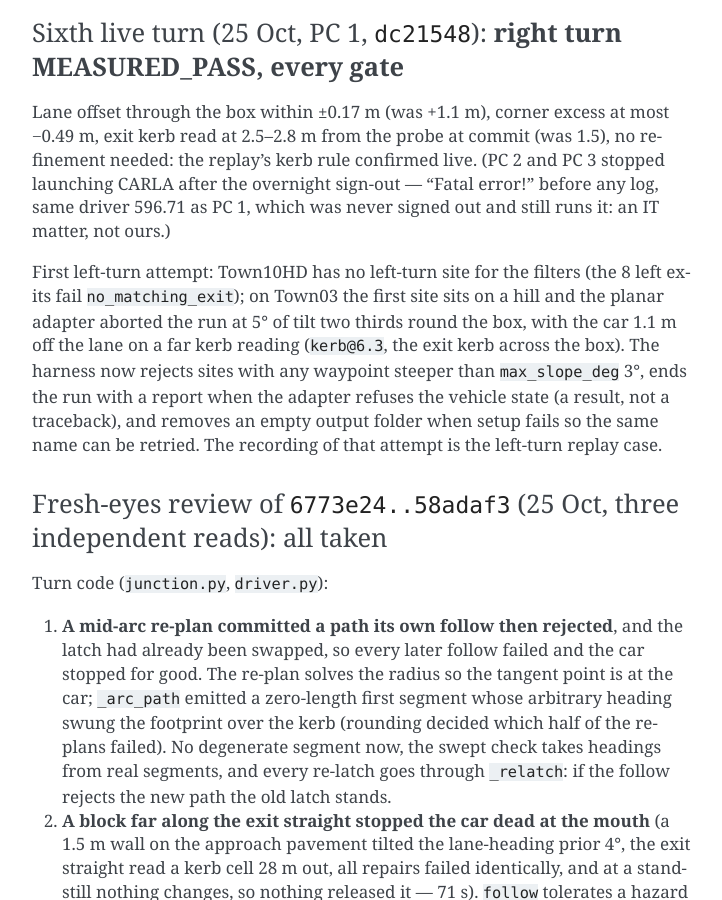
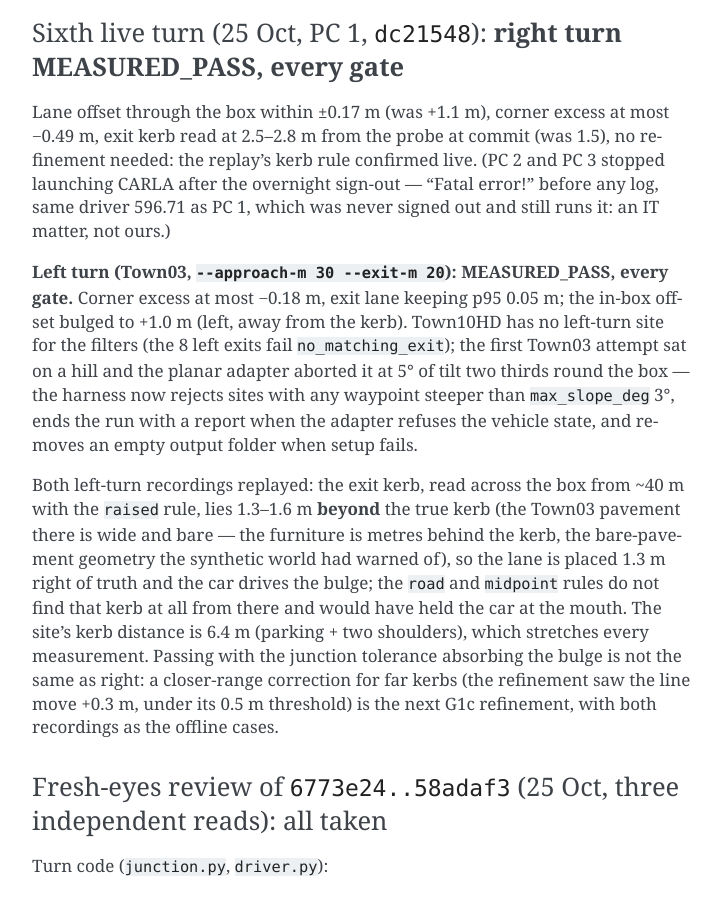
Before and after one commit to kkaaman/kkaaman-elec5308-a2-mo, a Sphinx documentation site: the page built from docs/mapless_autonomy.md, in a window 1280 px wide and 900 px high, scrolled down 28784 px. Shown: the whole window, without its empty margins (388-1110 px from the left). Built offline with Sphinx 7.4.7, drawn with Linux system fonts in a browser that asks for light colours.

Commit message:
AI Journal: Assignment 2 (Mapless extension) - Docs: live left turn MEASURED_PASS on Town03; far-kerb bias from the replays noted as the next G1c refinement {   "studentId": "kkaaman",   "groupId": "7",   "taskId": "Assignment 2 (Mapless extension)",   "tool": "Claude Fable",   "isPaid": true,   "modelVersion": "5.1",   "language": "English (Australia) 🇦🇺",   "interactions": [     {       "prompt": "Shared the live left turn run on Town03 and asked for the turn results to be analysed and written up",       "response": "The docs record the right turn (Town10HD) and the left turn (Town03) passing every gate. Replays of both left-turn recordings showed the exit kerb read 1.3-1.6 m too far from about 40 m on the wide bare pavement, so a closer-range correction was noted as the next turn refinement.",       "intent": "Design Analysis",       "aiAccuracy": "Perfect",       "humanIntervention": "Ran the left turn live on Town03 and uploaded the recordings",       "verificationMethod": "Manual Trace",       "evaluationConfidence": 4     }   ],   "metaReflection": {     "utilityScore": 5,     "processEvolution": "from fixing to measuring",     "criticalMoment": "when both turns passed every gate",     "skillDependency": "interpreting replay results",     "synthesis": "a pass can still hide a bias worth fixing"   },   "tags": [],   "status": "complete",   "id": "239794ef-5bbf-4a6d-9f3a-4d69737fbc9a",   "createdAt": "2026-11-07T09:24:04.568Z" }

```diff
--- a/docs/mapless_autonomy.md
+++ b/docs/mapless_autonomy.md
@@ -924,14 +924,24 @@
 overnight sign-out — "Fatal error!" before any log, same driver 596.71 as PC 1, which
 was never signed out and still runs it: an IT matter, not ours.)
 
-First left-turn attempt: Town10HD has no left-turn site for the filters (the 8 left exits
-fail `no_matching_exit`); on Town03 the first site sits on a hill and the planar adapter
-aborted the run at 5° of tilt two thirds round the box, with the car 1.1 m off the lane on
-a far kerb reading (`kerb@6.3`, the exit kerb across the box). The harness now rejects
-sites with any waypoint steeper than `max_slope_deg` 3°, ends the run with a report when
-the adapter refuses the vehicle state (a result, not a traceback), and removes an empty
-output folder when setup fails so the same name can be retried. The recording of that
-attempt is the left-turn replay case.
+**Left turn (Town03, `--approach-m 30 --exit-m 20`): MEASURED_PASS, every gate.** Corner
+excess at most −0.18 m, exit lane keeping p95 0.05 m; the in-box offset bulged to +1.0 m
+(left, away from the kerb). Town10HD has no left-turn site for the filters (the 8 left
+exits fail `no_matching_exit`); the first Town03 attempt sat on a hill and the planar
+adapter aborted it at 5° of tilt two thirds round the box — the harness now rejects sites
+with any waypoint steeper than `max_slope_deg` 3°, ends the run with a report when the
+adapter refuses the vehicle state, and removes an empty output folder when setup fails.
+
+Both left-turn recordings replayed: the exit kerb, read across the box from ~40 m with
+the `raised` rule, lies 1.3–1.6 m **beyond** the true kerb (the Town03 pavement there is
+wide and bare — the furniture is metres behind the kerb, the bare-pavement geometry the
+synthetic world had warned of), so the lane is placed 1.3 m right of truth and the car
+drives the bulge; the `road` and `midpoint` rules do not find that kerb at all from
+there and would have held the car at the mouth. The site's kerb distance is 6.4 m
+(parking + two shoulders), which stretches every measurement. Passing with the junction
+tolerance absorbing the bulge is not the same as right: a closer-range correction for
+far kerbs (the refinement saw the line move +0.3 m, under its 0.5 m threshold) is the
+next G1c refinement, with both recordings as the offline cases.
 
 ### Fresh-eyes review of `6773e24..58adaf3` (25 Oct, three independent reads): all taken
 Turn code (`junction.py`, `driver.py`):
```
